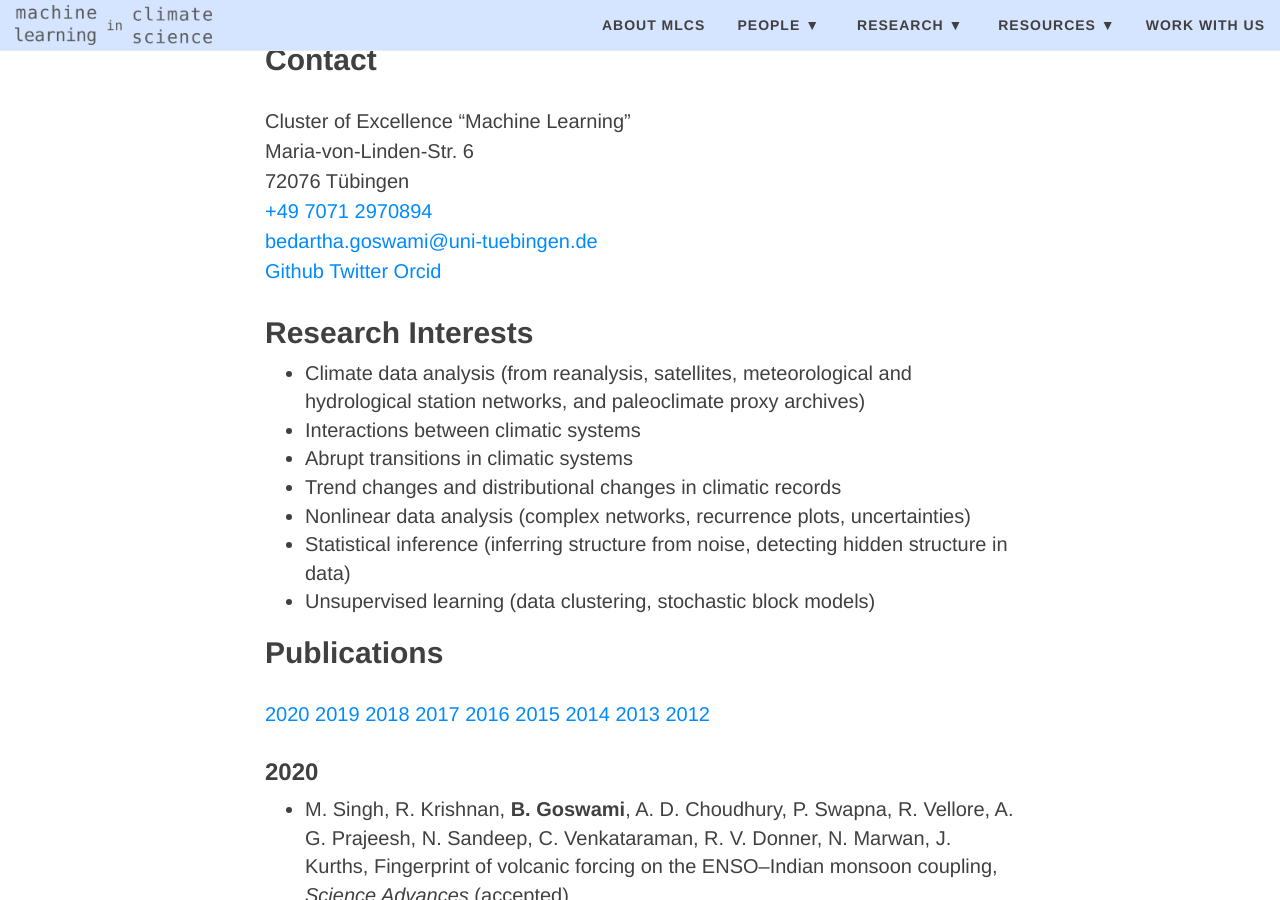
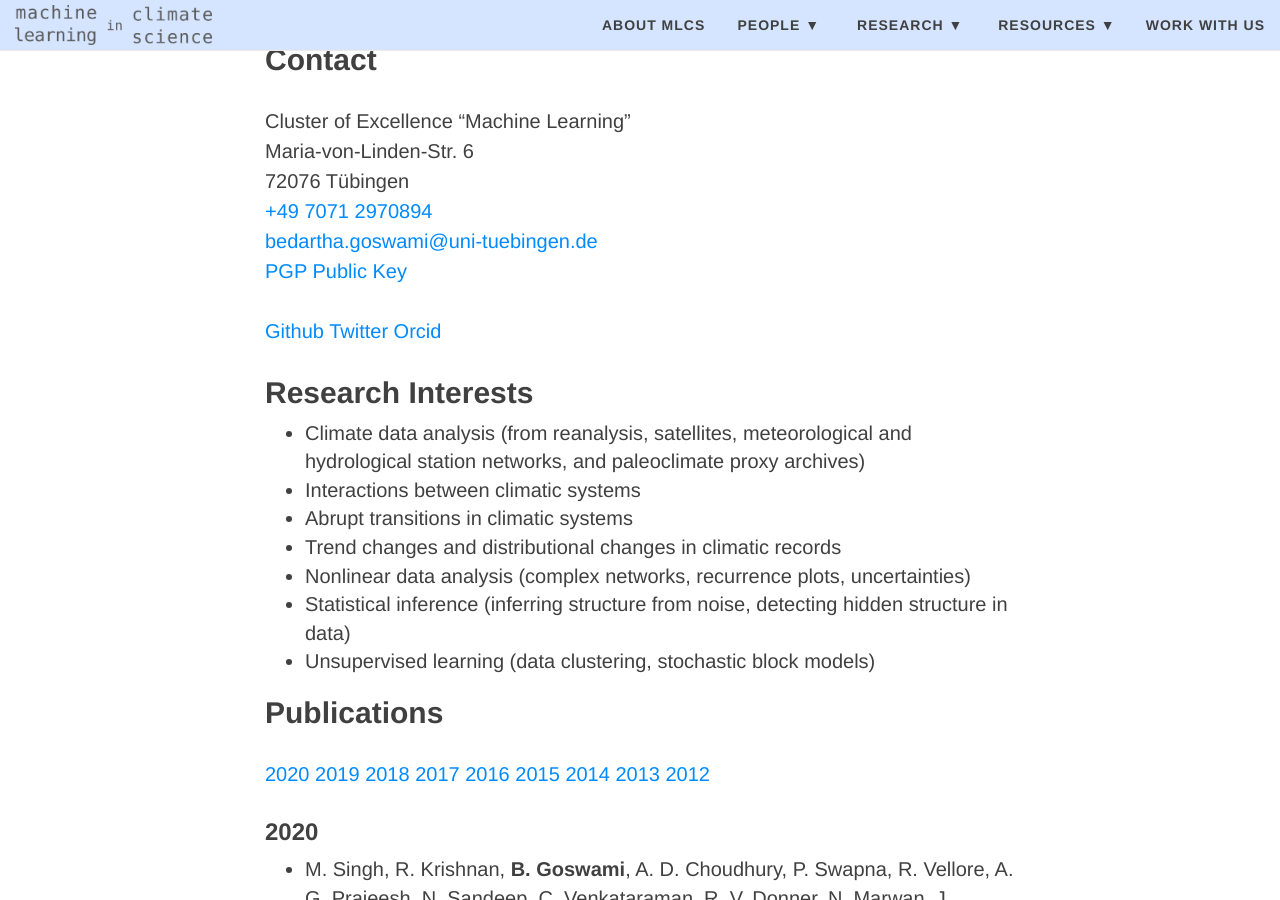
Before and after one commit to mlcs/mlcs.github.io, a Jekyll site: the page built from people/goswami.md, in a window 1280 px wide and 900 px high, scrolled down 619 px. Built offline with Jekyll 4.4.1, drawn with Linux system fonts in a browser that asks for light colours; nearby versions of some CDN libraries.

Commit message:
update BG info -> PGP public key

```diff
--- a/people/goswami.md
+++ b/people/goswami.md
@@ -12,9 +12,12 @@ Maria-von-Linden-Str. 6
 72076 Tübingen
 [+49 7071 2970894](tel:+4970712970894)
 [bedartha.goswami@uni-tuebingen.de](mailto:bedartha.goswami@uni-tuebingen.de)
+[PGP Public Key](/data/goswami_pgp_publickey.asc)
+
 [Github](https://github.com/bedartha)
 [Twitter](https://twitter.com/bedartha)
 [Orcid](http://orcid.org/0000-0002-2302-166X)
+
 
 ## Research Interests
 
```
Also changed, not shown: 1 other file.
